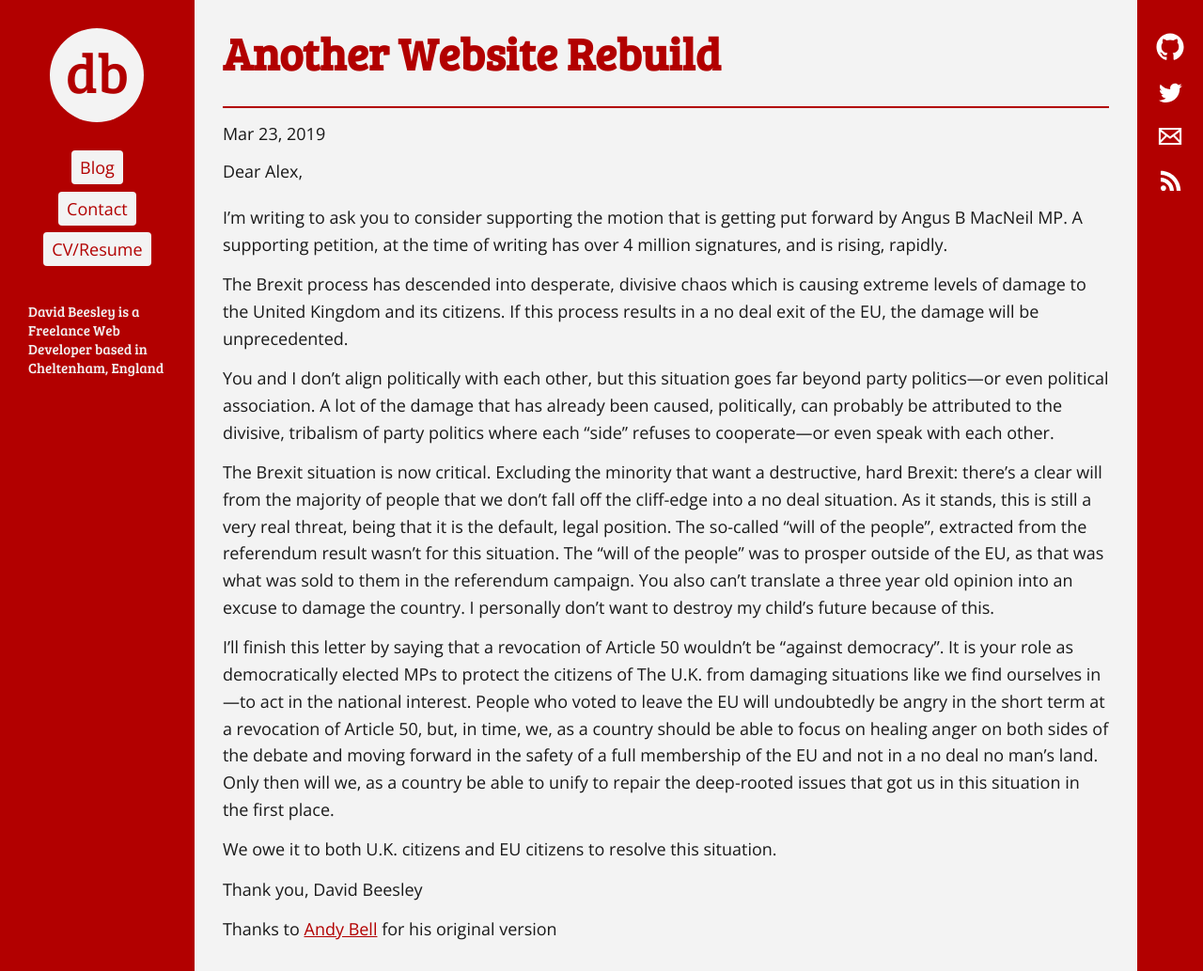
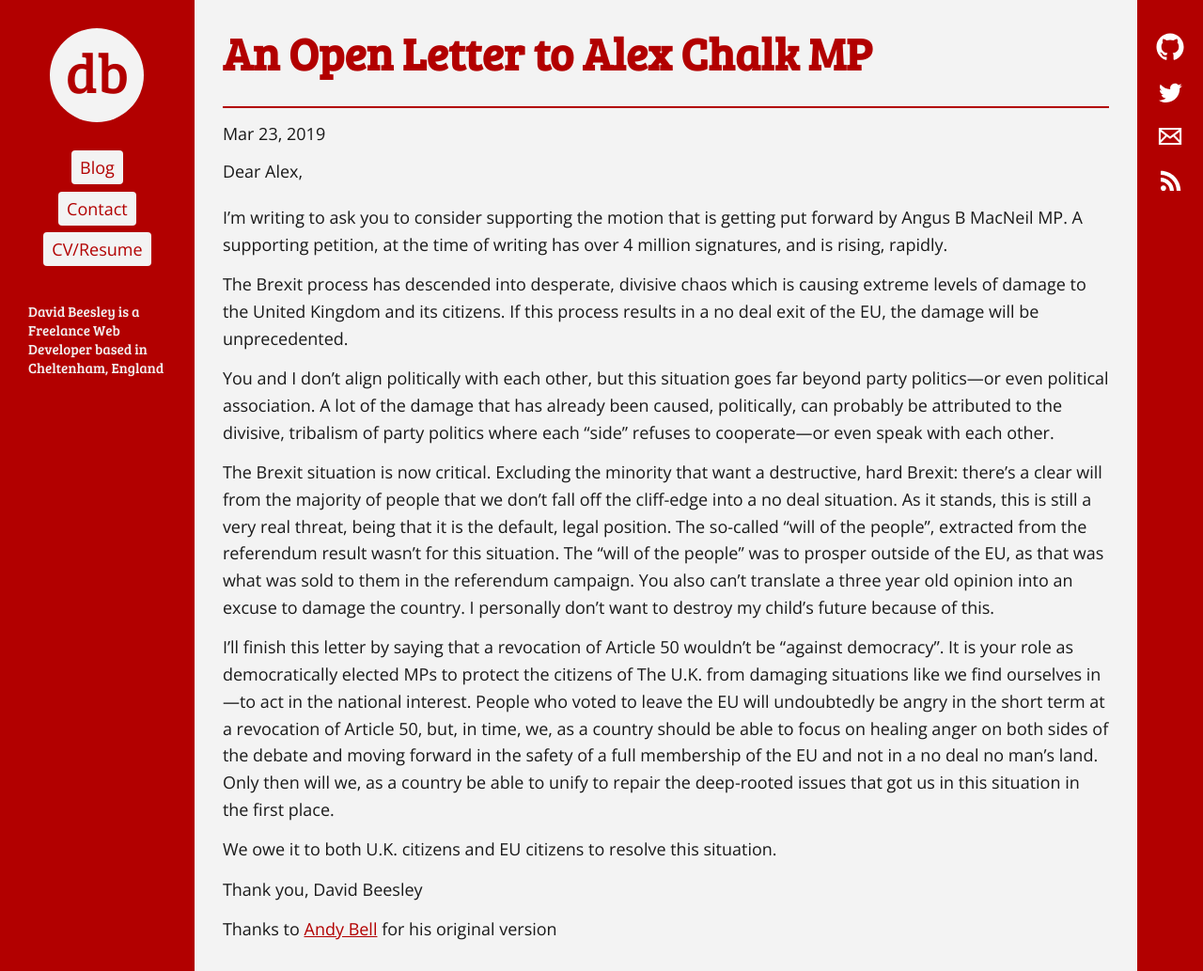
Before and after one commit to davebeesley/davebeesley.github.io, a Jekyll site: the page built from _posts/2019-03-23-a-letter-to-alex-chalk-mp.md, in a window 1280 px wide. Shown: the whole page at 94% size. Built offline with Jekyll 4.4.1, drawn with Linux system fonts in a browser that asks for light colours; comment, search, counter and statistics services are not loaded.

Commit message:
Update 2019-03-23-a-letter-to-alex-chalk-mp.md

```diff
--- a/_posts/2019-03-23-a-letter-to-alex-chalk-mp.md
+++ b/_posts/2019-03-23-a-letter-to-alex-chalk-mp.md
@@ -1,6 +1,6 @@
 ---
 layout: post
-title: Another Website Rebuild
+title: An Open Letter to Alex Chalk MP
 date: 2019-03-23T11:17:00.000Z
 categories: brexit letter mp politics
 excerpt: I wrote an open letter to my local MP, regarding Brexit
```
